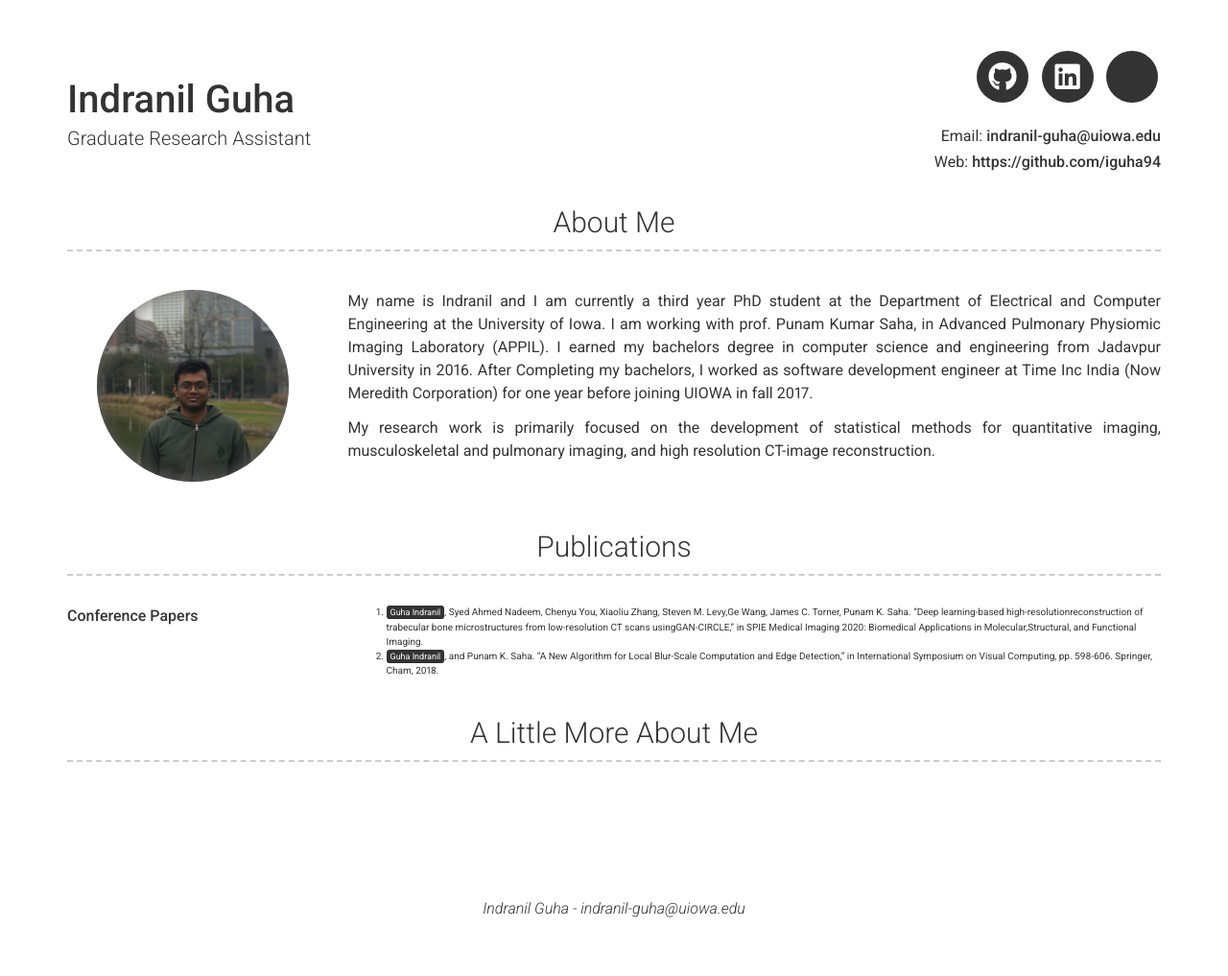
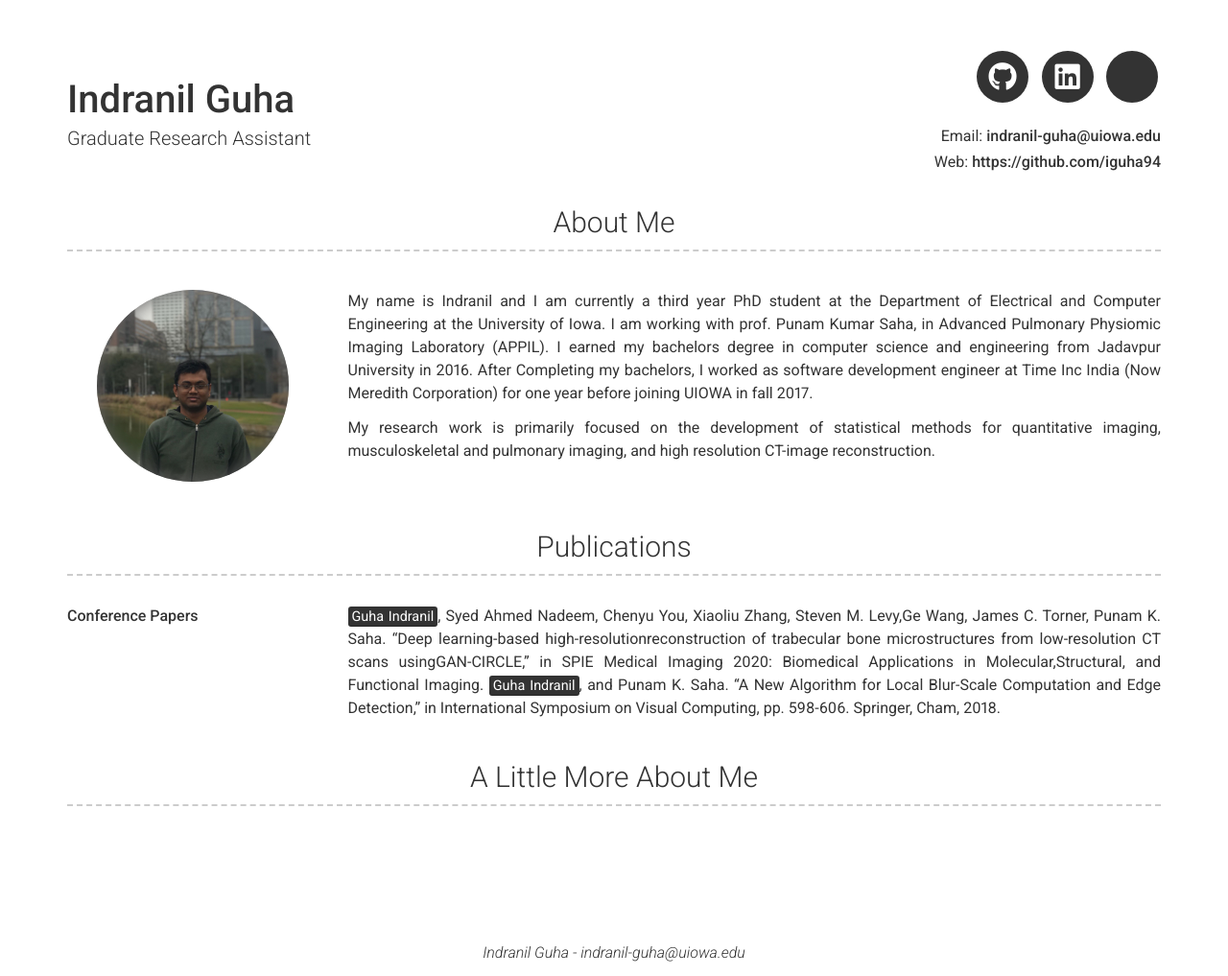
Before and after one commit to iguha94/iguha94.github.io, a Jekyll site: the page built from index.md, in a window 1280 px wide. Shown: the whole page at 96% size. Built offline with Jekyll 4.4.1, drawn with Linux system fonts in a browser that asks for light colours; nearby versions of some CDN libraries; a style sheet for code colours, icons or effects is not loaded; before the commit the page ends 971 px from its top, so only the background shows below that.

```diff
--- a/_data/projects.yml
+++ b/_data/projects.yml
@@ -1,5 +1,5 @@
 - layout: left
   job_title: Conference Papers
   description: | # this will include new lines to allow paragraphs
-    1. <mark>Guha Indranil</mark>, Syed Ahmed Nadeem, Chenyu You, Xiaoliu Zhang, Steven M. Levy,Ge  Wang,  James  C.  Torner,  Punam  K.  Saha.   "Deep  learning-based  high-resolutionreconstruction of trabecular bone microstructures from low-resolution CT scans usingGAN-CIRCLE," in SPIE Medical Imaging 2020: Biomedical Applications in Molecular,Structural, and Functional Imaging.
-    2. <mark>Guha Indranil</mark>, and Punam K. Saha. "A New Algorithm for Local Blur-Scale Computation and Edge Detection," in International Symposium on Visual Computing, pp. 598-606. Springer, Cham, 2018.
+    <mark>Guha Indranil</mark>, Syed Ahmed Nadeem, Chenyu You, Xiaoliu Zhang, Steven M. Levy,Ge  Wang,  James  C.  Torner,  Punam  K.  Saha.   "Deep  learning-based  high-resolutionreconstruction of trabecular bone microstructures from low-resolution CT scans usingGAN-CIRCLE," in SPIE Medical Imaging 2020: Biomedical Applications in Molecular,Structural, and Functional Imaging.
+    <mark>Guha Indranil</mark>, and Punam K. Saha. "A New Algorithm for Local Blur-Scale Computation and Edge Detection," in International Symposium on Visual Computing, pp. 598-606. Springer, Cham, 2018.
```
